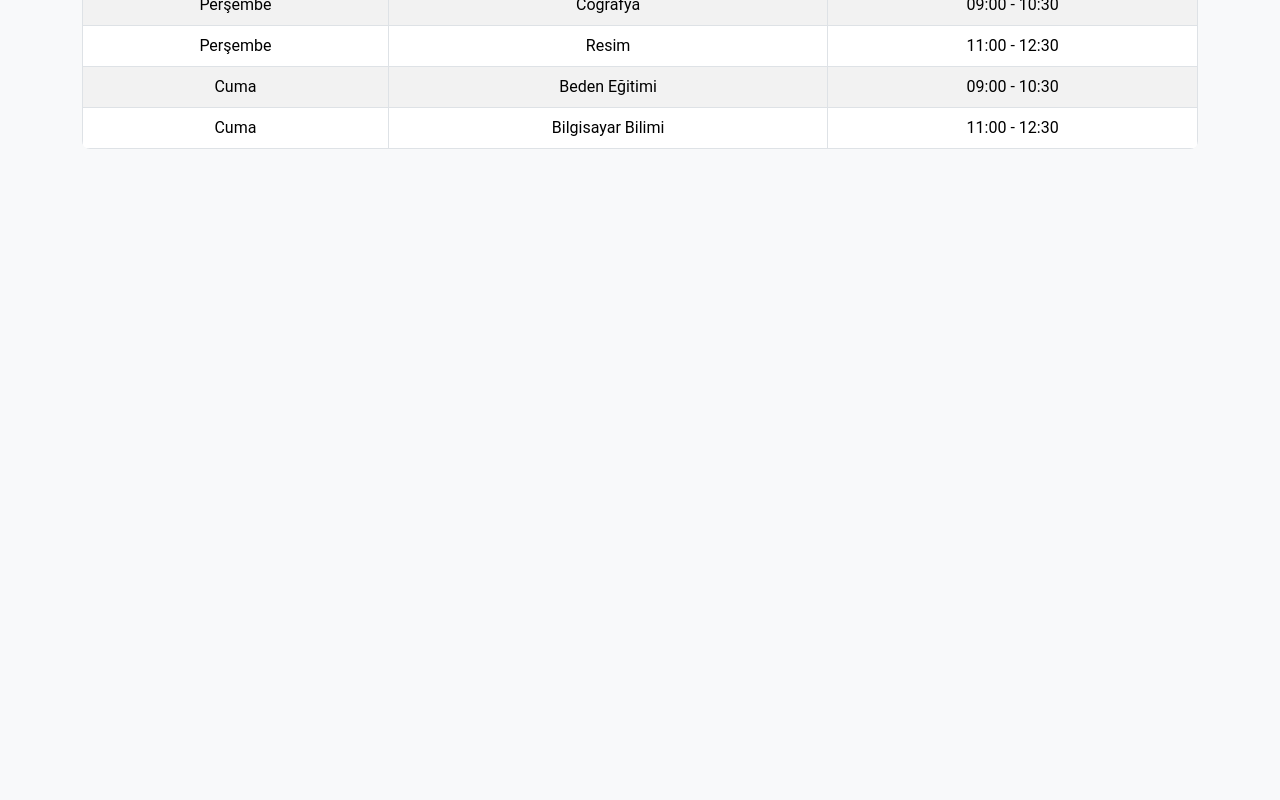
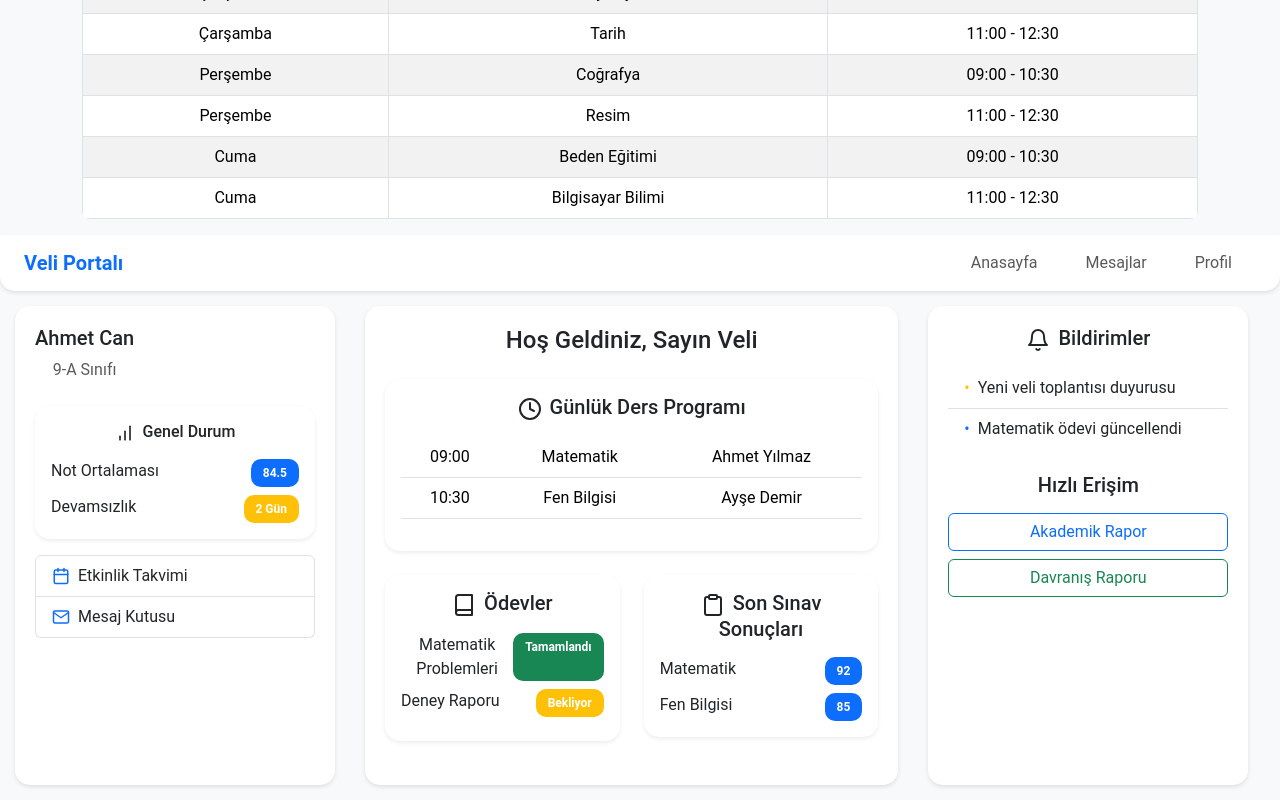
Before and after one commit to yusuf01655/ogrenci-takip-veli-bilgilendirme-sistemi, a React (Create React App) app: page / in a window 1280 px wide. Shown: the part 989-1789 px from the top of the page. Before the commit the page ends 1154 px from the top, so only its background shows below. Built offline with nearby package versions, Linux system fonts and the light colour scheme.

Commit message:
veli anasayfasinda islem yapildi

```diff
--- a/package.json
+++ b/package.json
@@ -11,6 +11,7 @@
     "react": "^19.0.0",
     "react-bootstrap": "^2.10.9",
     "react-dom": "^19.0.0",
+    "react-feather": "^2.0.10",
     "react-icons": "^5.5.0",
     "react-scripts": "5.0.1",
     "web-vitals": "^2.1.4"
--- a/src/App.js
+++ b/src/App.js
@@ -2,13 +2,14 @@ import logo from './logo.svg';
 import './App.css';
 import DersProgrami from './component/DersProgrami';
 import Anasayfa from './component/Anasayfa';
-
+import VeliAnasayfa from './component/VeliAnasayfa';
 function App() {
   return (
     <div className='App'>
     asdas
     <Anasayfa/>
     <DersProgrami/>
+    <VeliAnasayfa/>
     </div>);
 }
 
--- a/src/component/Anasayfa.jsx
+++ b/src/component/Anasayfa.jsx
@@ -66,7 +66,7 @@ class Anasayfa extends React.Component {
             </Col>
 
             {/* Orta Bölüm (Ana İçerik Alanı) */}
-            <Col md={6} className="content">
+            <Col md={5} className="content">
               <h2>Hoşgeldiniz, [Öğrenci Adı]!</h2>
               <Card className="mb-3 quick-summary">
                 <Card.Body>
--- /dev/null
+++ b/src/component/VeliAnasayfa.jsx
@@ -0,0 +1,162 @@
+// VeliAnasayfa.js
+import React from 'react';
+import 'bootstrap/dist/css/bootstrap.min.css';
+import './style/VeliAnasayfa.css';
+import {
+  Navbar, Nav, Container, Row, Col,
+  Card, ListGroup, Table, Button, Badge
+} from 'react-bootstrap';
+import {
+  Bell, Calendar, Book, Clock,
+  Clipboard, BarChart, Mail
+} from 'react-feather';
+
+const VeliAnasayfa = () => {
+  const todaySchedule = [
+    { time: '09:00', lesson: 'Matematik', teacher: 'Ahmet Yılmaz' },
+    { time: '10:30', lesson: 'Fen Bilgisi', teacher: 'Ayşe Demir' },
+  ];
+
+  const assignments = [
+    { title: 'Matematik Problemleri', status: 'Tamamlandı', color: 'success' },
+    { title: 'Deney Raporu', status: 'Bekliyor', color: 'warning' },
+  ];
+
+  return (
+    <>
+      <Navbar expand="lg" className="px-4">
+        <Navbar.Brand href="#home" className="text-primary fw-bold">
+          Veli Portalı
+        </Navbar.Brand>
+        <Navbar.Toggle aria-controls="basic-navbar-nav" />
+        <Navbar.Collapse id="basic-navbar-nav">
+          <Nav className="ms-auto">
+            <Nav.Link href="#home" className="mx-3">Anasayfa</Nav.Link>
+            <Nav.Link href="#messages" className="mx-3">Mesajlar</Nav.Link>
+            <Nav.Link href="#profile" className="mx-3">Profil</Nav.Link>
+          </Nav>
+        </Navbar.Collapse>
+      </Navbar>
+
+      <Container fluid>
+        <Row>
+          {/* Sol Panel */}
+          <Col md={3} className="sidebar">
+            <div className="d-flex align-items-center mb-4">
+              <div className="me-3">
+                <h5>Ahmet Can</h5>
+                <p className="text-muted mb-0">9-A Sınıfı</p>
+              </div>
+            </div>
+
+            <Card className="mb-3">
+              <Card.Body>
+                <h6 className="mb-3"><BarChart size={20} className="me-2" />Genel Durum</h6>
+                <div className="d-flex justify-content-between mb-2">
+                  <span>Not Ortalaması</span>
+                  <Badge bg="primary">84.5</Badge>
+                </div>
+                <div className="d-flex justify-content-between">
+                  <span>Devamsızlık</span>
+                  <Badge bg="warning">2 Gün</Badge>
+                </div>
+              </Card.Body>
+            </Card>
+
+            <ListGroup>
+              <ListGroup.Item className="d-flex align-items-center">
+                <Calendar size={18} className="me-2 text-primary" />
+                Etkinlik Takvimi
+              </ListGroup.Item>
+              <ListGroup.Item className="d-flex align-items-center">
+                <Mail size={18} className="me-2 text-primary" />
+                Mesaj Kutusu
+              </ListGroup.Item>
+            </ListGroup>
+          </Col>
+
+          {/* Ana İçerik */}
+          <Col md={5} className="main-content">
+            <h4 className="mb-4">Hoş Geldiniz, Sayın Veli</h4>
+
+            <Card className="mb-4">
+              <Card.Body>
+                <h5 className="mb-3"><Clock className="me-2" />Günlük Ders Programı</h5>
+                <Table hover>
+                  <tbody>
+                    {todaySchedule.map((item, index) => (
+                      <tr key={index}>
+                        <td>{item.time}</td>
+                        <td>{item.lesson}</td>
+                        <td>{item.teacher}</td>
+                      </tr>
+                    ))}
+                  </tbody>
+                </Table>
+              </Card.Body>
+            </Card>
+
+            <Row>
+              <Col md={6}>
+                <Card className="mb-4">
+                  <Card.Body>
+                    <h5 className="mb-3"><Book className="me-2" />Ödevler</h5>
+                    {assignments.map((item, index) => (
+                      <div key={index} className="d-flex justify-content-between mb-2">
+                        <span>{item.title}</span>
+                        <Badge bg={item.color}>{item.status}</Badge>
+                      </div>
+                    ))}
+                  </Card.Body>
+                </Card>
+              </Col>
+
+              <Col md={6}>
+                <Card className="mb-4">
+                  <Card.Body>
+                    <h5 className="mb-3"><Clipboard className="me-2" />Son Sınav Sonuçları</h5>
+                    <div className="d-flex justify-content-between mb-2">
+                      <span>Matematik</span>
+                      <Badge bg="primary">92</Badge>
+                    </div>
+                    <div className="d-flex justify-content-between">
+                      <span>Fen Bilgisi</span>
+                      <Badge bg="primary">85</Badge>
+                    </div>
+                  </Card.Body>
+                </Card>
+              </Col>
+            </Row>
+          </Col>
+
+          {/* Sağ Panel */}
+          <Col md={3} className="notification-panel">
+            <h5 className="mb-3"><Bell className="me-2" />Bildirimler</h5>
+            <ListGroup variant="flush">
+              <ListGroup.Item className="d-flex align-items-center">
+                <div className="me-2 text-warning">•</div>
+                Yeni veli toplantısı duyurusu
+              </ListGroup.Item>
+              <ListGroup.Item className="d-flex align-items-center">
+                <div className="me-2 text-primary">•</div>
+                Matematik ödevi güncellendi
+              </ListGroup.Item>
+            </ListGroup>
+
+            <div className="mt-4">
+              <h5 className="mb-3">Hızlı Erişim</h5>
+              <Button variant="outline-primary" className="w-100 mb-2">
+                Akademik Rapor
+              </Button>
+              <Button variant="outline-success" className="w-100 mb-2">
+                Davranış Raporu
+              </Button>
+            </div>
+          </Col>
+        </Row>
+      </Container>
+    </>
+  );
+};
+
+export default VeliAnasayfa;
--- /dev/null
+++ b/src/component/style/VeliAnasayfa.css
@@ -0,0 +1,88 @@
+/* VeliAnasayfa.css */
+:root {
+    --primary-color: #007BFF;
+    --complementary-color: #28A745;
+    --background-color: #F8F9FA;
+    --accent-color: #FFA500;
+  }
+
+  body {
+    font-family: 'Roboto', sans-serif;
+    background-color: var(--background-color);
+    transition: all 0.4s ease;
+  }
+
+  .navbar {
+    background-color: white;
+    box-shadow: 0 2px 4px rgba(0,0,0,0.1);
+    border-radius: 0 0 15px 15px;
+  }
+
+  .sidebar {
+    background: white;
+    border-radius: 15px;
+    padding: 20px;
+    margin: 15px;
+    box-shadow: 0 2px 4px rgba(0,0,0,0.1);
+  }
+
+  .main-content {
+    background: white;
+    border-radius: 15px;
+    padding: 20px;
+    margin: 15px;
+    box-shadow: 0 2px 4px rgba(0,0,0,0.1);
+  }
+
+  .notification-panel {
+    background: white;
+    border-radius: 15px;
+    padding: 20px;
+    margin: 15px;
+    box-shadow: 0 2px 4px rgba(0,0,0,0.1);
+  }
+
+  .card {
+    border: none;
+    border-radius: 15px;
+    transition: transform 0.3s ease;
+  }
+
+  .card:hover {
+    transform: translateY(-5px);
+  }
+
+  .btn-primary {
+    background-color: var(--primary-color);
+    border: none;
+    border-radius: 25px;
+    padding: 10px 25px;
+  }
+
+  .btn-primary:hover {
+    background-color: #0056b3;
+  }
+
+  .table-hover tbody tr:hover {
+    background-color: rgba(0,123,255,0.05);
+  }
+
+  .badge {
+    border-radius: 10px;
+    padding: 8px 12px;
+  }
+
+  .fade-in {
+    animation: fadeIn 0.5s ease-in;
+  }
+
+  @keyframes fadeIn {
+    from { opacity: 0; }
+    to { opacity: 1; }
+  }
+
+  @media (max-width: 768px) {
+    .sidebar, .notification-panel {
+      margin: 10px 0;
+    }
+  }
```
Also changed, not shown: 1 other file (tests, documents, lock files or other folders).
